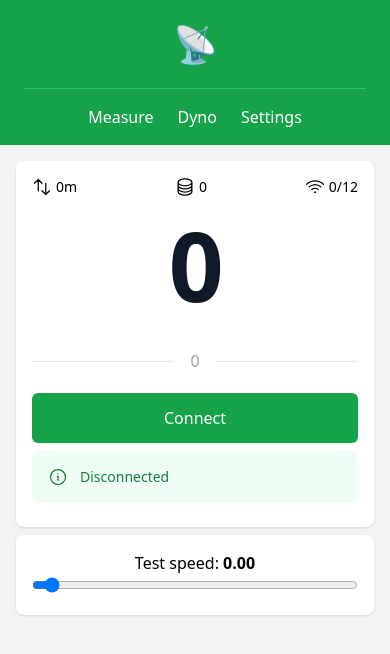
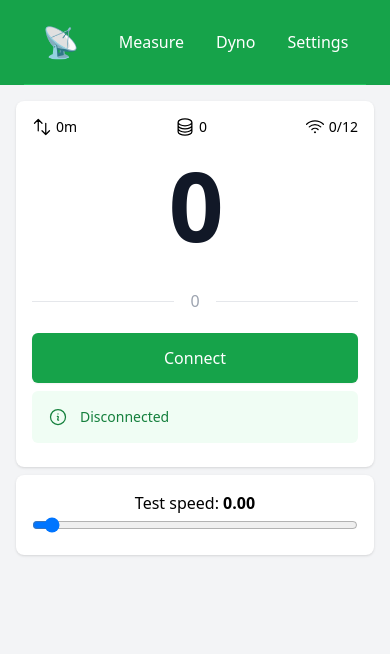
Before and after one commit to lukaszradziak/race-gps, a React (Vite) app in the folder frontend/: page / in a window 390 px wide. Shown: the top 654 px of the page. Built offline with nearby package versions, Linux system fonts and the light colour scheme.

Commit message:
Simply header

```diff
--- a/frontend/src/components/Header.tsx
+++ b/frontend/src/components/Header.tsx
@@ -14,31 +14,20 @@ export function Header() {
           <div className="flex items-center">
             <a href="#">
               <span className="sr-only">Race GPS</span>
-              <span className="text-4xl">📡</span>
+              <span className="text-3xl">📡</span>
             </a>
-            <div className="ml-10 hidden space-x-8 lg:block">
+            <div className="ml-10 space-x-8">
               {navigation.map((link) => (
-                <a
+                <Link
                   key={link.name}
-                  href={link.href}
+                  to={link.href}
                   className="text-base font-medium text-white hover:text-indigo-50"
                 >
                   {link.name}
-                </a>
+                </Link>
               ))}
             </div>
           </div>
-        </div>
-        <div className="flex flex-wrap justify-center gap-x-6 py-4 lg:hidden">
-          {navigation.map((link) => (
-            <Link
-              key={link.name}
-              to={link.href}
-              className="text-base font-medium text-white hover:text-indigo-50"
-            >
-              {link.name}
-            </Link>
-          ))}
         </div>
       </nav>
     </header>
```
